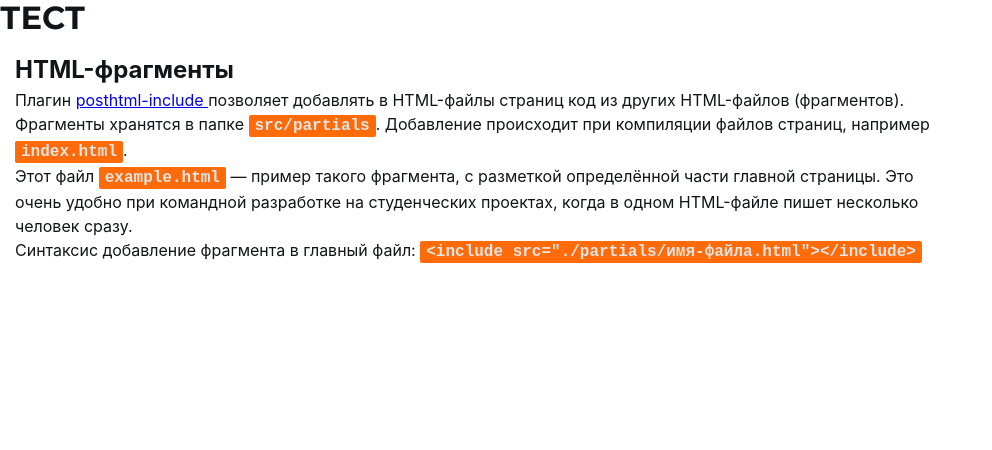
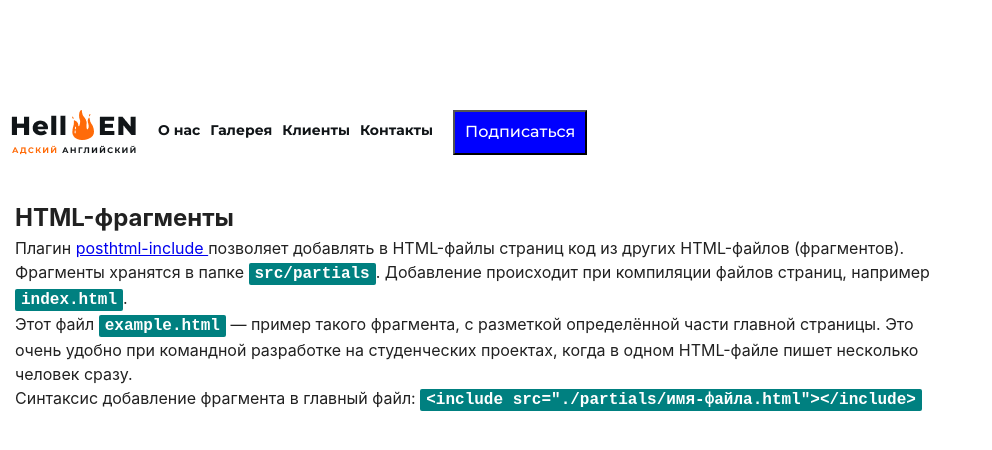
Before and after one commit to RinaOcean/test-check, a website built with Parcel: page src/index.html in a window 1280 px wide. Shown: the whole page, without its empty margins (0-992 px from the left). Built offline with nearby package versions, Linux system fonts and the light colour scheme.

Commit message:
header
haeder

```diff
--- a/src/index.html
+++ b/src/index.html
@@ -1,28 +1,28 @@
 <!DOCTYPE html>
 <html lang="ru">
+
 <head>
   <meta charset="UTF-8" />
   <meta name="viewport" content="width=device-width, initial-scale=1.0" />
-    <link
-      rel="stylesheet"
-      href="https://cdnjs.cloudflare.com/ajax/libs/modern-normalize/1.0.0/modern-normalize.css"
-    />
+  <link rel="stylesheet" href="https://cdnjs.cloudflare.com/ajax/libs/modern-normalize/1.0.0/modern-normalize.css" />
 
-    <link
-      href="https://fonts.googleapis.com/css2?family=Montserrat:wght@500;600;700;800&display=swap"
-      rel="stylesheet"
-    />
+  <link href="https://fonts.googleapis.com/css2?family=Montserrat:wght@500;600;700;800&display=swap" rel="stylesheet" />
 
   <title>Test check project</title>
+  <link rel="stylesheet" href="../css/main.min.css" />
 </head>
 
 <body>
-    <h1>ТЕСТ</h1>
+  <include src="./partials/header.html"></include>
+
   <!-- Так добавляются фрагменты в главные HTML-файлы страниц. -->
   <include src="./partials/example.html"></include>
-    <div><ul></ul></div>
+  <div>
+    <ul></ul>
+  </div>
 
   <!-- Скрипт идёт последним в разметке. В нём уже подключен главный SASS-файл. -->
   <script src="./index.js"></script>
 </body>
+
 </html>
--- /dev/null
+++ b/src/partials/header.html
@@ -0,0 +1,14 @@
+<header class="conteiner">
+    <div class="header">
+      <img src="./images/header/logo.png" alt="Логотип" class="logo">
+      <div class="header-nav">
+        <ul class="header-list">
+          <li class="header-item">О нас</li>
+          <li class="header-item">Галерея</li>
+          <li class="header-item">Клиенты</li>
+          <li class="header-item">Контакты</li>
+        </ul>
+        <button type="button" class="header-button">Подписаться</button>
+      </div>
+    </div>
+  </header>
--- /dev/null
+++ b/src/sass/base/_global-reset.scss
@@ -0,0 +1,45 @@
+*,
+*::before,
+*::after {
+  padding: 0;
+  margin: 0;
+}
+
+img {
+  display: block;
+  max-width: 100%;
+  height: auto;
+}
+
+body {
+  padding-top: 60px;
+  font-family: $primary-font;
+  font-style: normal;
+  color: $primary-color;
+
+  @media screen and (min-width: 768px) {
+    padding-top: 80px;
+  }
+}
+
+body.modal-open {
+  overflow: hidden;
+}
+
+.list {
+  list-style: none;
+  padding: 0px;
+  margin: 0px;
+  list-style: none;
+}
+
+.link {
+  text-decoration: none;
+  display: block;
+}
+
+h1,
+h2,
+h3 {
+  margin: 0px;
+}
--- /dev/null
+++ b/src/sass/layout/_header.scss
@@ -0,0 +1,31 @@
+.header {
+    display: flex;
+    width: 100%;
+    padding: 30px 10px;
+    &-nav {
+        display: flex;
+    }
+    &-list {
+        display: flex;
+        padding: 10px 20px;
+        list-style: none;
+        font-weight: 700;
+        font-size: 14px;
+        line-height: 1.5;
+    }
+    &-item {
+        &:not(:last-child) {
+            margin-right: 10px;
+        }
+    }
+    &-button {
+        padding: 10px;
+        background-color: blue;
+        color: white;
+    }
+}
+
+.logo {
+    width: 128px;
+    height: 45px;
+}
--- a/src/sass/main.scss
+++ b/src/sass/main.scss
@@ -2,8 +2,9 @@
  * Главный файл стилей.
  * Все паршалы подключаются сюда.
  */
-@import './utils/variables';
-@import './base/basic-reset';
 
 // Стили для файла с примером HTML-фрагмента
-@import './example';
+
+@import './utils/variables';
+@import './base/global-reset';
+@import './layout/header';
```
Also changed, not shown: src/images/header/logo.png (added). Lines whose indentation alone changed are shown as unchanged.
